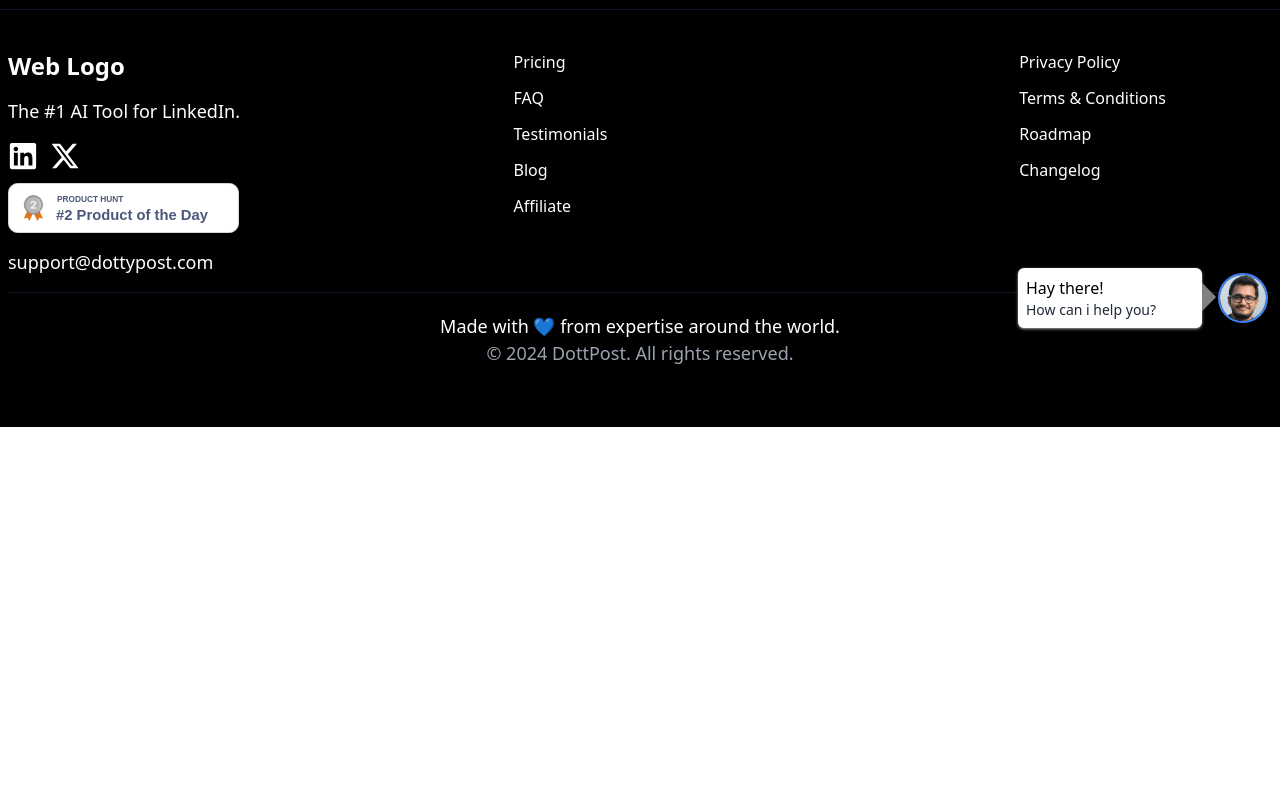
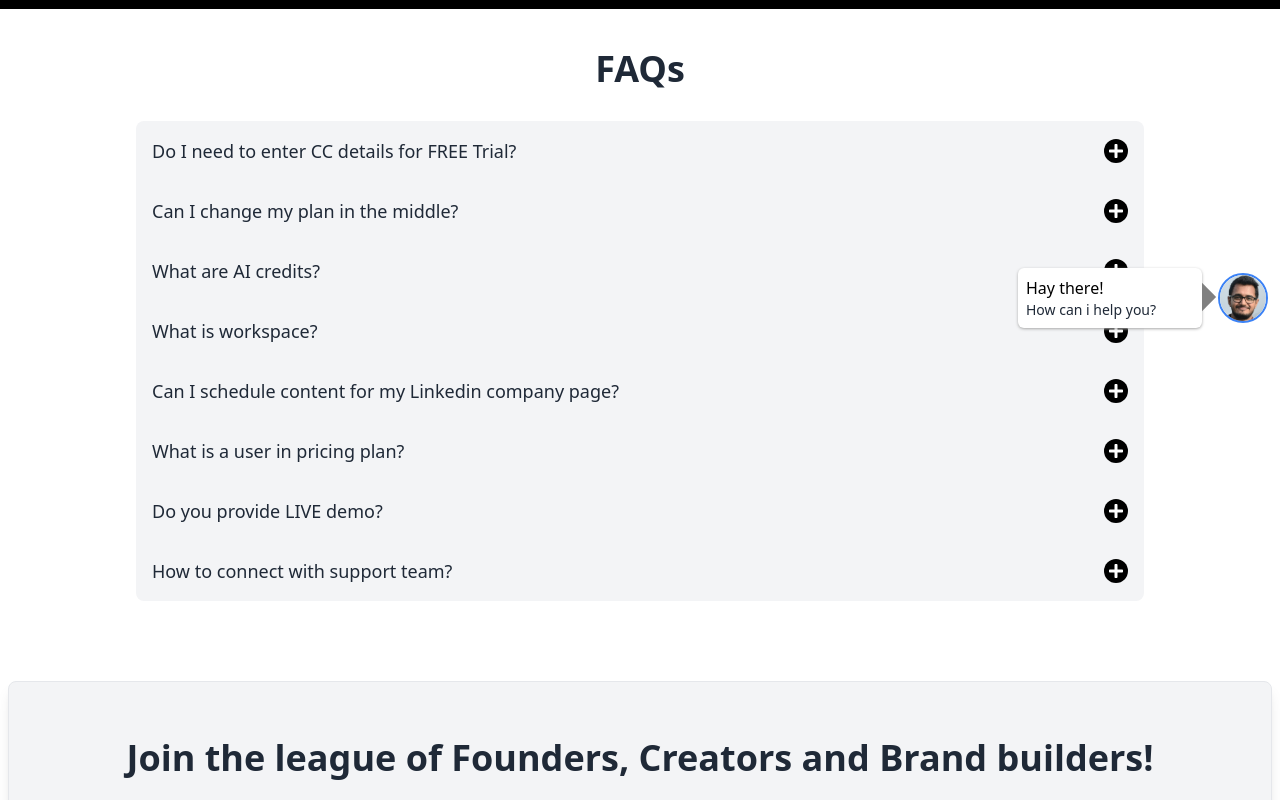
Before and after one commit to rifat0rahman/CometFrontend, a React (Vite) app: page /faq in a window 1280 px wide. Shown: the part 460-1260 px from the top of the page. Before the commit the page ends 887 px from the top, so only its background shows below. Built offline with nearby package versions, Linux system fonts and the light colour scheme.

Commit message:
add marquee button

```diff
--- a/src/Components/HomeComponents/Blog/Blog.jsx
+++ b/src/Components/HomeComponents/Blog/Blog.jsx
@@ -1,4 +1,6 @@
+import JoinLeague from "../../ShaireComponents/JoinLeague";
 import SubBanner from "../../ShaireComponents/SubBanner";
+import BlogComponent from "../Home/BlogComponent";
 
 export default function Blog() {
   return (
@@ -7,6 +9,8 @@
         name={`Learn how to grow your audience on LinkedIn`}
         title={`Our Blogs`}
       />
+      <BlogComponent></BlogComponent>
+      <JoinLeague></JoinLeague>
     </div>
   );
 }
--- a/src/Components/HomeComponents/FAQ/FAQ.jsx
+++ b/src/Components/HomeComponents/FAQ/FAQ.jsx
@@ -1,4 +1,6 @@
+import JoinLeague from "../../ShaireComponents/JoinLeague";
 import SubBanner from "../../ShaireComponents/SubBanner";
+import FaqSection from "../Pricing/FaqSection";
 
 export default function FAQ() {
   return (
@@ -7,6 +9,8 @@
         name={`Frequently asked questions`}
         title={`Your go-to resource for answers to common questions`}
       />
+      <FaqSection></FaqSection>
+      <JoinLeague></JoinLeague>
     </div>
   );
 }
--- a/src/Components/HomeComponents/Home/Home.jsx
+++ b/src/Components/HomeComponents/Home/Home.jsx
@@ -3,6 +3,7 @@
 import LinkedInCarouselComponent from "./LinkedInCarouselComponent";
 import LinkedInInspirationComponent from "./LinkedInInspirationComponent";
 import LinkedInPostComponent from "./LinkedInPostComponent";
+import MarqueeButton from "./MarqueeButton";
 import Services from "./Services";
 import Shidiulpost from "./Shidiulpost";
 import UsersLove from "./UsersLove";
@@ -17,6 +18,7 @@
       <LinkedInInspirationComponent></LinkedInInspirationComponent>
       <Shidiulpost></Shidiulpost>
       <Services></Services>
+      <MarqueeButton></MarqueeButton>
       <BlogComponent></BlogComponent>
     </div>
   );
--- /dev/null
+++ b/src/Components/HomeComponents/Home/MarqueeButton.jsx
@@ -0,0 +1,72 @@
+import Marquee from "react-fast-marquee";
+
+export default function MarqueeButton() {
+  return (
+    <div>
+      <Marquee>
+        <div className="p-2 px-5 m-3 text-xl w-auto rounded-full shadow-md border">
+          Viral Post Templates
+        </div>
+        <div className="p-2 m-3 px-5 text-xl w-auto rounded-full shadow-md border">
+          Viral Post Templates
+        </div>
+        <div className="p-2 m-3 px-5 text-xl w-auto rounded-full shadow-md border">
+          Viral Post Templates
+        </div>
+        <div className="p-2 m-3 px-5 text-xl w-auto rounded-full shadow-md border">
+          Viral Post Templates
+        </div>
+        <div className="p-2 m-3 px-5 text-xl w-auto rounded-full shadow-md border">
+          Viral Post Templates
+        </div>
+        <div className="p-2 m-3 px-5 text-xl w-auto rounded-full shadow-md border">
+          Viral Post Templates
+        </div>
+        <div className="p-2 m-3 px-5 text-xl w-auto rounded-full shadow-md border">
+          Viral Post Templates
+        </div>
+        <div className="p-2 m-3 px-5 text-xl w-auto rounded-full shadow-md border">
+          Viral Post Templates
+        </div>
+        <div className="p-2 m-3 px-5 text-xl w-auto rounded-full shadow-md border">
+          Viral Post Templates
+        </div>
+        <div className="p-2 m-3 px-5 text-xl w-auto rounded-full shadow-md border">
+          Viral Post Templates
+        </div>
+      </Marquee>
+      <Marquee direction="right">
+        <div className="p-2 m-3 px-5 text-xl w-auto rounded-full shadow-md border">
+          Viral Post Templates
+        </div>
+        <div className="p-2 m-3 px-5 text-xl w-auto rounded-full shadow-md border">
+          Viral Post Templates
+        </div>
+        <div className="p-2 m-3 px-5 text-xl w-auto rounded-full shadow-md border">
+          Viral Post Templates
+        </div>
+        <div className="p-2 m-3 px-5 text-xl w-auto rounded-full shadow-md border">
+          Viral Post Templates
+        </div>
+        <div className="p-2 m-3 px-5 text-xl w-auto rounded-full shadow-md border">
+          Viral Post Templates
+        </div>
+        <div className="p-2 m-3 px-5 text-xl w-auto rounded-full shadow-md border">
+          Viral Post Templates
+        </div>
+        <div className="p-2 m-3 px-5 text-xl w-auto rounded-full shadow-md border">
+          Viral Post Templates
+        </div>
+        <div className="p-2 m-3 px-5 text-xl w-auto rounded-full shadow-md border">
+          Viral Post Templates
+        </div>
+        <div className="p-2 m-3 px-5 text-xl w-auto rounded-full shadow-md border">
+          Viral Post Templates
+        </div>
+        <div className="p-2 m-3 px-5 text-xl w-auto rounded-full shadow-md border">
+          Viral Post Templates
+        </div>
+      </Marquee>
+    </div>
+  );
+}
--- a/src/Components/HomeComponents/Home/UsersLove.jsx
+++ b/src/Components/HomeComponents/Home/UsersLove.jsx
@@ -3,12 +3,12 @@
 
 export default function UsersLove() {
   return (
-    <div className="container mx-auto py-10 px-2">
+    <div className="w-full py-10 px-2">
       <h1 className="text-4xl font-bold text-center my-10">Users love us</h1>
       <p className="text-center  text-xl">
         Hear directly from those who have experienced the power of this platform
       </p>
-      <div className="container  float-left mx-auto my-10 py-10">
+      <div className="w-full  float-left mx-auto my-10 py-10">
         <Marquee className="mb-5">
           <TestimonialCard />
           <TestimonialCard />
--- /dev/null
+++ b/src/Components/HomeComponents/Pricing/FaqSection.jsx
@@ -0,0 +1,85 @@
+import { useState } from "react";
+import { FaPlus } from "react-icons/fa";
+
+const faqData = [
+  {
+    question: "Do I need to enter CC details for FREE Trial?",
+    answer:
+      "No, you don’t need to enter credit card details for 7-day FREE Trial period.",
+  },
+  {
+    question: "Can I change my plan in the middle?",
+    answer: "Yes, you can change your plan at any time.",
+  },
+  {
+    question: "What are AI credits?",
+    answer: "AI credits are used for accessing AI-powered features.",
+  },
+  {
+    question: "What is workspace?",
+    answer:
+      "Workspace are separate environment for you and your clients. For example, 10 workspaces mean you can have 10 separate work environment where you can invite your client or team mates to manage your content.",
+  },
+  {
+    question: "Can I schedule content for my Linkedin company page?",
+    answer: "Yes, you can schedule content for your Linkedin company page.",
+  },
+  {
+    question: "What is a user in pricing plan?",
+    answer:
+      "A user is anyone who is using the app. For example, Pro plan has 2 users which means you can invite an additional member to your workspace to manage your content.",
+  },
+  {
+    question: "Do you provide LIVE demo?",
+    answer: "Yes, we provide LIVE demo sessions.",
+  },
+  {
+    question: "How to connect with support team?",
+    answer:
+      "You can connect with our support team via the contact form on our website.",
+  },
+];
+
+export default function FaqSection() {
+  const [openIndex, setOpenIndex] = useState([]);
+
+  const toggleFaq = (index) => {
+    if (openIndex.includes(index)) {
+      setOpenIndex(openIndex.filter((i) => i !== index));
+    } else {
+      setOpenIndex([...openIndex, index]);
+    }
+  };
+
+  return (
+    <div className="max-w-5xl px-2 mx-auto py-10">
+      <h2 className="text-4xl text-center font-bold mb-8">FAQs</h2>
+      <div className="w-full rounded-lg bg-gray-100">
+        {faqData.map((faq, index) => (
+          <div key={index}>
+            <div
+              className="flex justify-between items-center p-4 cursor-pointer"
+              onClick={() => toggleFaq(index)}
+            >
+              <h3 className="text-lg font-medium">{faq.question}</h3>
+              <FaPlus
+                className={`transform text-white bg-black text-2xl rounded-full p-1 transition-transform duration-300 ${
+                  openIndex.includes(index) ? "rotate-45 bg-blue-500" : ""
+                }`}
+              />
+            </div>
+            <div
+              className={`overflow-hidden transition-max-height duration-300 ease-in-out ${
+                openIndex.includes(index) ? "max-h-screen" : "max-h-0"
+              }`}
+            >
+              <div className="p-4 border-b">
+                <p>{faq.answer}</p>
+              </div>
+            </div>
+          </div>
+        ))}
+      </div>
+    </div>
+  );
+}
--- a/src/Components/HomeComponents/Pricing/Pricing.jsx
+++ b/src/Components/HomeComponents/Pricing/Pricing.jsx
@@ -1,4 +1,6 @@
+import JoinLeague from "../../ShaireComponents/JoinLeague";
 import SubBanner from "../../ShaireComponents/SubBanner";
+import FaqSection from "./FaqSection";
 
 export default function Pricing() {
   return (
@@ -7,6 +9,8 @@
         name={`Flexible pricing for everyone`}
         title={`Explore the various subscription options.`}
       />
+      <FaqSection></FaqSection>
+      <JoinLeague></JoinLeague>
     </div>
   );
 }
--- a/src/Components/ShaireComponents/TestimonialCard.jsx
+++ b/src/Components/ShaireComponents/TestimonialCard.jsx
@@ -4,7 +4,7 @@
 
 export default function TestimonialCard() {
   return (
-    <div className="min-w-[500px] mx-5 p-6 bg-white rounded-lg shadow-md">
+    <div className="min-w-[500px] mx-5 p-6 bg-white border rounded-lg shadow-md">
       <div className="flex items-center mb-4">
         <img
           className="w-12 h-12 rounded-full"
```
